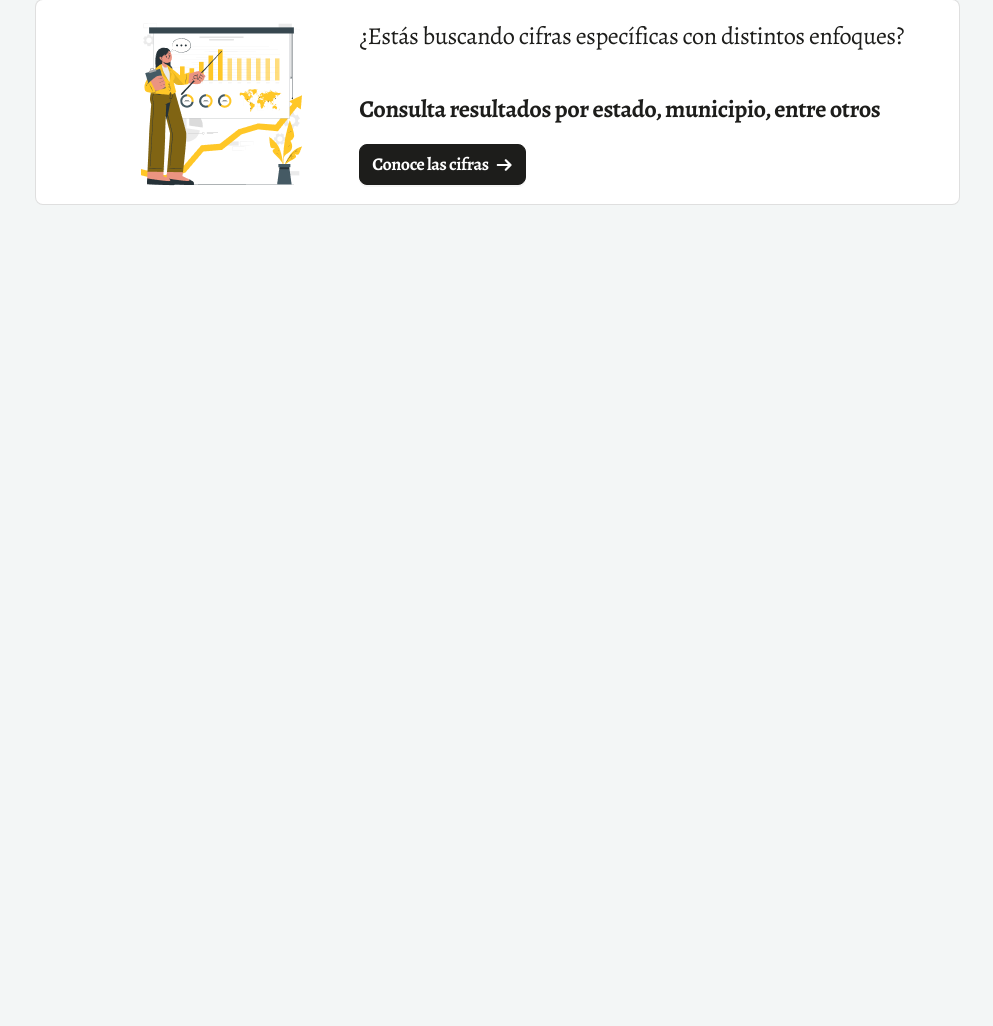
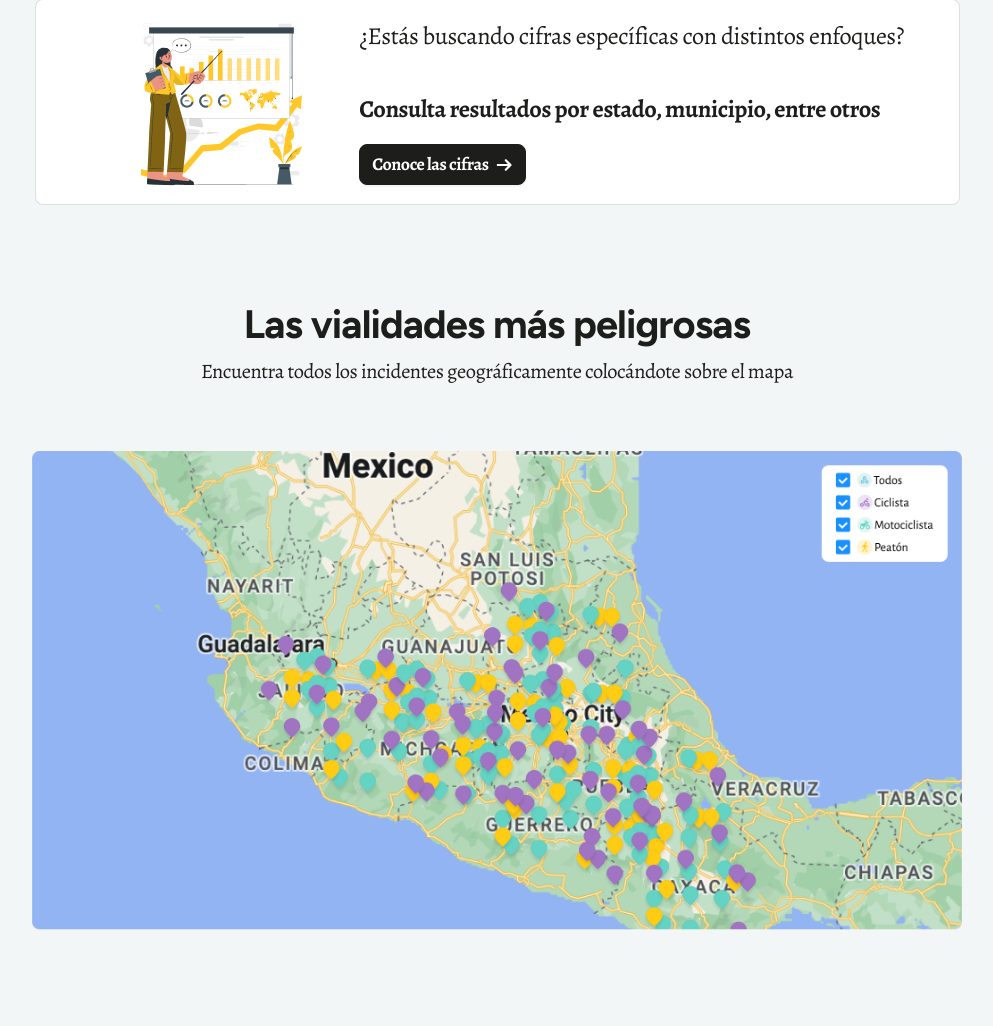
Before and after one commit to adanzilla/numv, a PHP site: page / in a window 1280 px wide. Shown: the part 1342-2368 px from the top of the page, without its empty margins (143-1136 px from the left). Before the commit the page ends 1547 px from the top, so only its background shows below. Run offline with PHP 8.4, Linux system fonts and the light colour scheme; style sheets or scripts are compiled from the project's sources; some libraries are stand-ins or nearby versions.

Commit message:
Se agrega MAPA

```diff
--- a/maqueta/css/numv.css
+++ b/maqueta/css/numv.css
@@ -185,3 +185,11 @@
   line-height: 150%;
   letter-spacing: -0.456px;
 }
+/* line 227, ../sass/numv.scss */
+* body section#mapa h2 {
+  font-size: 40px;
+  font-size: 3.1vw;
+  font-weight: 700;
+  font-family: "Figtree", sans-serif;
+  letter-spacing: -0.88px;
+}
--- a/maqueta/index.html
+++ b/maqueta/index.html
@@ -257,7 +257,7 @@
         </div>
     </section>
 
-    <section class="my-5" id="banner">
+    <section class="my-5 pb-5" id="banner">
         <div class="container">
             <div class="row no-gutters">
                 <div class="col-11 col-md-10 mx-auto">
@@ -282,6 +282,30 @@
         </div>
     </section>
 
+    <section class="my-5 p" id="mapa">
+        <div class="row no-gutters">
+            <div class="col-12 col-sm-10 col-lg-9 mx-auto">
+
+            <div class="row no-gutters">
+                <div class="col-12">
+                    <div class="col-12">
+                        <h2 class="text-center">Las vialidades más peligrosas</h2>
+                        <p class="text-center">Encuentra todos los incidentes geográficamente colocándote sobre el mapa</p>
+                    </div>
+                </div>
+            </div>
+
+            <div class="row no-gutters my-5">
+                <div class="col-12">
+                    <div class="col-12">
+                        <img src="img/mapa.png" alt="" class="img-fluid">
+                    </div>
+                </div>
+            </div>
+
+        </div>
+    </div>
+
 
     <script src="//code.jquery.com/jquery-1.11.1.min.js"></script>
     <script src="//maxcdn.bootstrapcdn.com/bootstrap/4.0.0/js/bootstrap.min.js"></script>
--- a/maqueta/sass/numv.scss
+++ b/maqueta/sass/numv.scss
@@ -223,6 +223,16 @@ $inter: 'Inter', sans-serif;
 				}
 			}
 
+			&#mapa {
+				h2 {
+					font-size: 40px;
+					font-size: 3.1vw;
+					font-weight: 700;
+					font-family: $figtree;
+					letter-spacing: -0.88px;
+				}
+			}
+
 		}
 
 	}
```
Also changed, not shown: maqueta/img/mapa.png (added).
